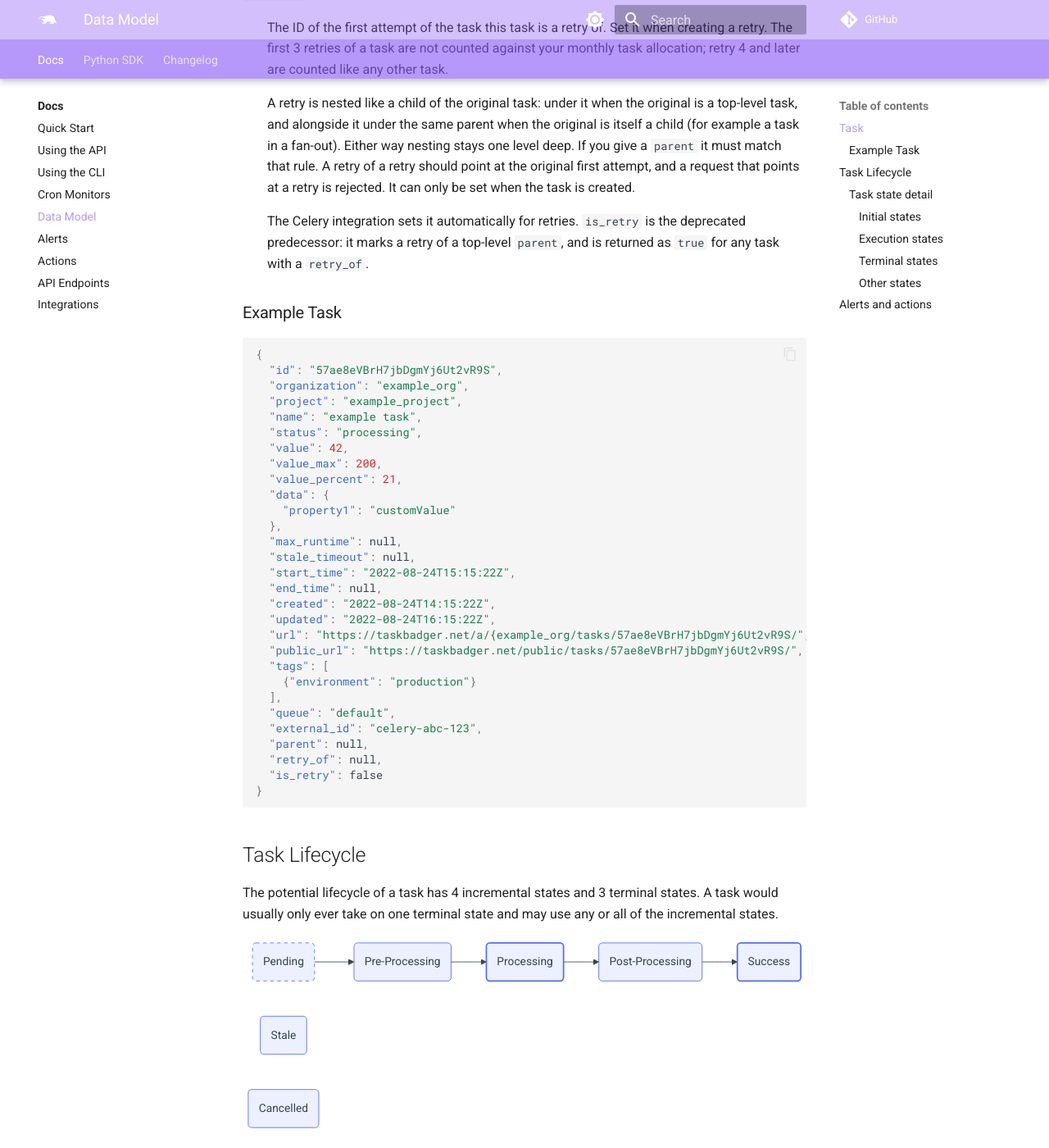
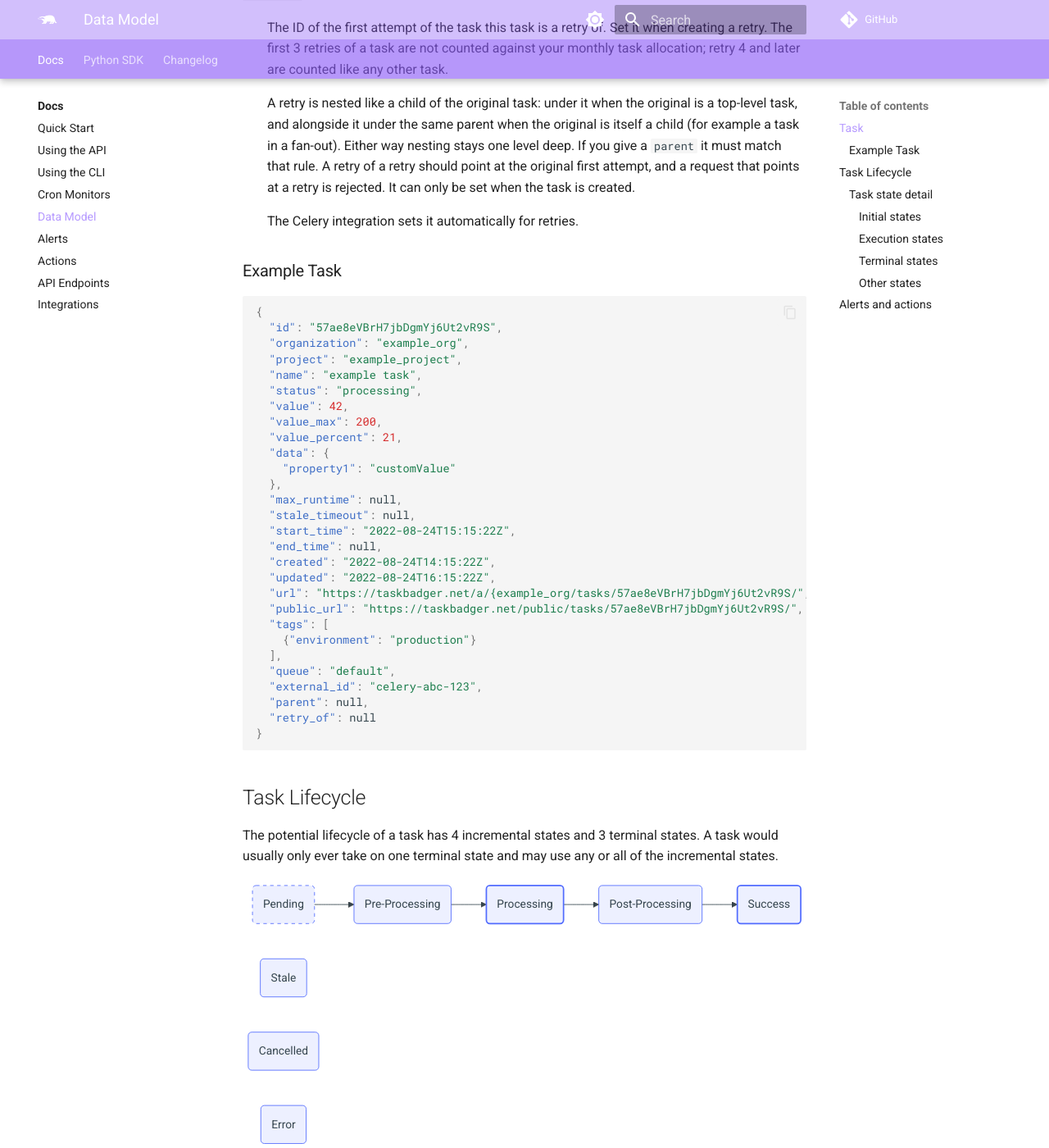
Before and after one commit to taskbadger/taskbadger-docs, an MkDocs documentation site: the page built from docs/data_model.md, in a window 1280 px wide and 1400 px high, scrolled down 2249 px. Shown: the whole window at 82% size. Built offline with MkDocs 1.6.1 and Material for MkDocs 9.7.7, drawn with Linux system fonts in a browser that asks for light colours; comment, search, counter and statistics services are not loaded.

Commit message:
docs: remove is_retry
Co-Authored-By: Claude Sonnet 5.5 <noreply@anthropic.com>
Claude-Session: https://claude.ai/code/session_01WDSbaMzpzXZKif1HbDFaT3

````diff
--- a/docs/data_model.md
+++ b/docs/data_model.md
@@ -105,9 +105,7 @@ The main attributes or a task are:
     that rule. A retry of a retry should point at the original first attempt, and a request that
     points at a retry is rejected. It can only be set when the task is created.
 
-    The Celery integration sets it automatically for retries. `is_retry` is the deprecated
-    predecessor: it marks a retry of a top-level `parent`, and is returned as `true` for any task with
-    a `retry_of`.
+    The Celery integration sets it automatically for retries.
 
 ### Example Task
 
@@ -138,8 +136,7 @@ The main attributes or a task are:
   "queue": "default",
   "external_id": "celery-abc-123",
   "parent": null,
-  "retry_of": null,
-  "is_retry": false
+  "retry_of": null
 }
 ```
 
````
